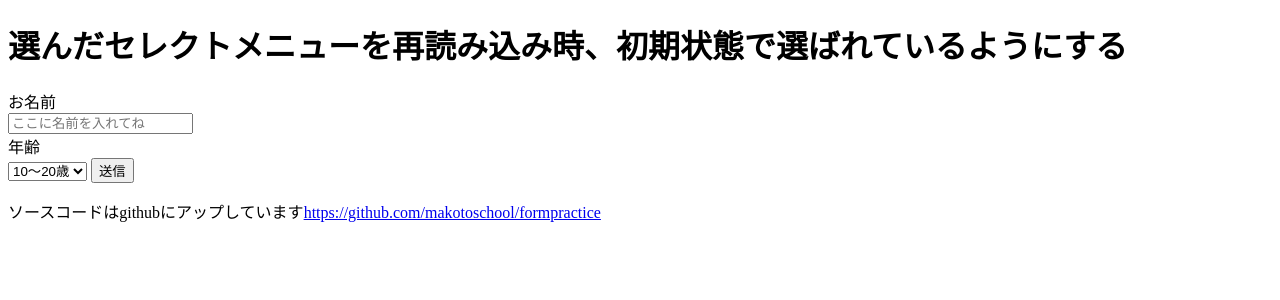
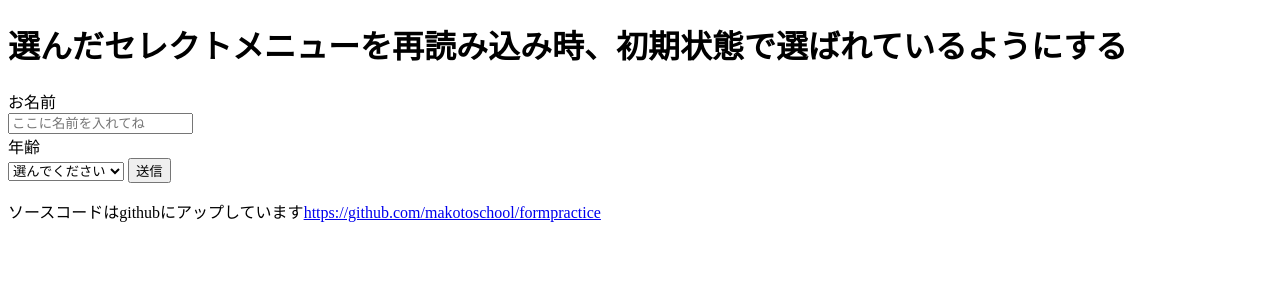
Before and after one commit to makotoschool/formpractice, a PHP site: page / in a window 1280 px wide. Shown: the top 300 px of the page. Run offline with PHP 8.4, Linux system fonts and the light colour scheme; data that the repository does not hold is empty.

Commit message:
条件修正

```diff
--- a/age.php
+++ b/age.php
@@ -1,5 +1,6 @@
 <?php
 $age=array(
+'0'=>'選んでください',
 '1'=>'10～20歳',
 '2'=>'20～30歳',
 '3'=>'30～40歳',
--- a/index.php
+++ b/index.php
@@ -36,7 +36,7 @@ function h($v){
 	</div>
 	<div class="check">
         <?= isset($_POST['uname'])&&$_POST['uname']?'あなたの名前は'.h($_POST['uname']).'さんですね':'';  ?>
-        <?= isset($_POST['age'])&&$_POST['age']?'あなたの年齢は'.$age[$_POST['age']].'ですね':'';  ?>
+        <?= isset($_POST['age'])&& $_POST['age']!=='0'?'あなたの年齢は'.$age[$_POST['age']].'ですね':'';  ?>
 
 
 	</div>
```
